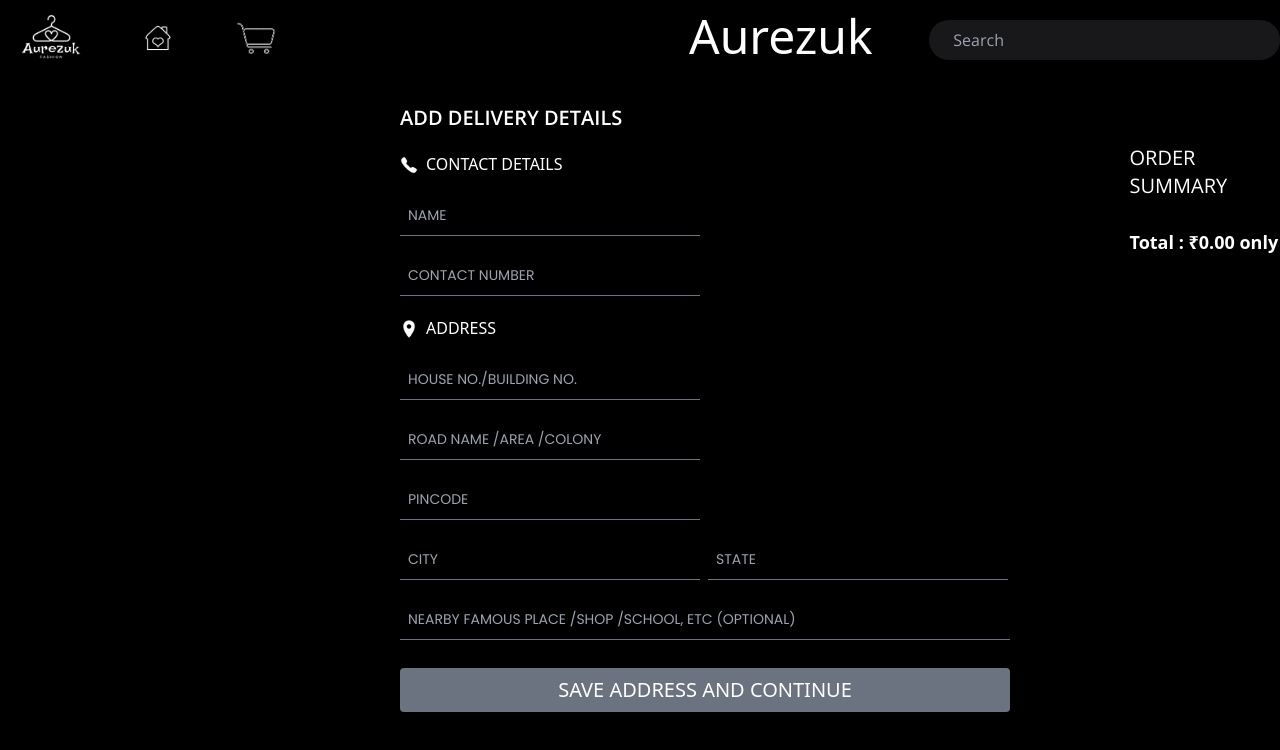
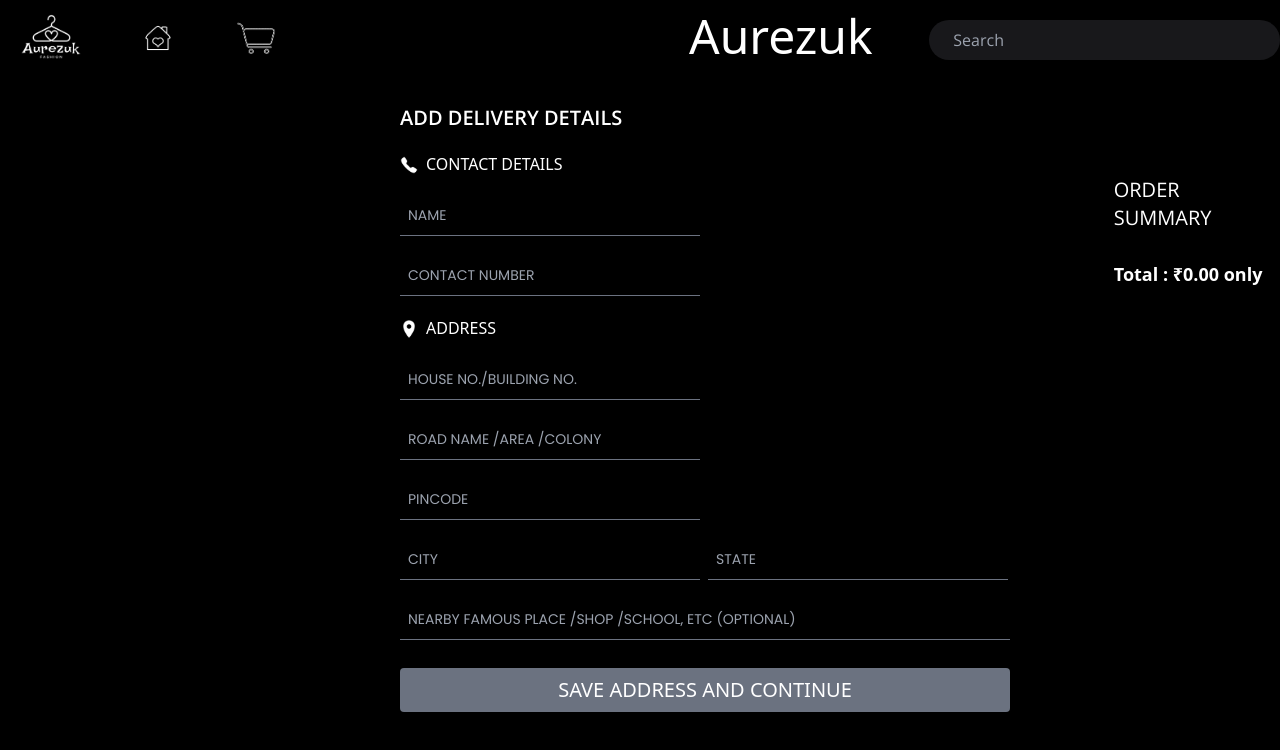
Before and after one commit to rashakp17/First-E-Commerce, a React (Vite) app: page /checkout in a window 1280 px wide. Shown: the top 750 px of the page. Built offline with nearby package versions, Linux system fonts and the light colour scheme; a web font is replaced by a local one.

Commit message:
css of order summary

```diff
--- a/src/Component/OrderSummary.jsx
+++ b/src/Component/OrderSummary.jsx
@@ -6,7 +6,7 @@
   const total = cartItems.reduce((acc, item )=> acc + item.price * item.quantity,0);
 
   return (
-    <div className='flex flex-col gap-3'>
+    <div className='mt-4 flex flex-col gap-3'>
       <h2 className='text-white font-opensans text-xl mb-4'>ORDER SUMMARY</h2>
               {cartItems.map((item,idx)=>
               <div key={idx} className='flex justify-between '>
--- a/src/pages/Cart.jsx
+++ b/src/pages/Cart.jsx
@@ -36,7 +36,7 @@
           ))}
         </div>
           {cartItems.length > 0 && (
-            <div className='mt-4 flex flex-col gap-4'>
+            <div className=' flex flex-col gap-4'>
              <OrderSummary/>
               <button className='mt-2 px-4 py-2 w-72 text-xl bg-gray-500 text-white rounded' ><Link to={`/checkout`}>CONTINUE</Link> </button>
               <button
--- a/src/pages/Checkout.jsx
+++ b/src/pages/Checkout.jsx
@@ -6,9 +6,9 @@
 
 const Checkout = () => {
   return (
-    <div className='flex flex-row gap-4'>
+    <div className='flex flex-row gap-6'>
 
-      <div className='ml-[400px] flex flex-col gap-5 w-[800px] '>
+      <div className='ml-[400px] flex flex-col gap-5 w-[700px] '>
         <h2 className='text-white font-opensans text-xl font-semibold  mt-6 '>ADD DELIVERY DETAILS</h2>
         <div className=' flex flex-row gap-2'>
           <img className='mt-1 h-[18px] w-[18px]' src={callimg}/><h3 className='text-white'>CONTACT DETAILS</h3>
@@ -29,7 +29,7 @@
         <button className='mt-2 px-4 py-2 w-[610px] text-xl bg-gray-500 text-white rounded mb-20'> <Link to={`/payment`}>SAVE ADDRESS AND CONTINUE</Link> </button>
 
       </div>
-      <div className='mt-16'>
+      <div className='mt-20'>
         <OrderSummary />
 
       </div>
```
